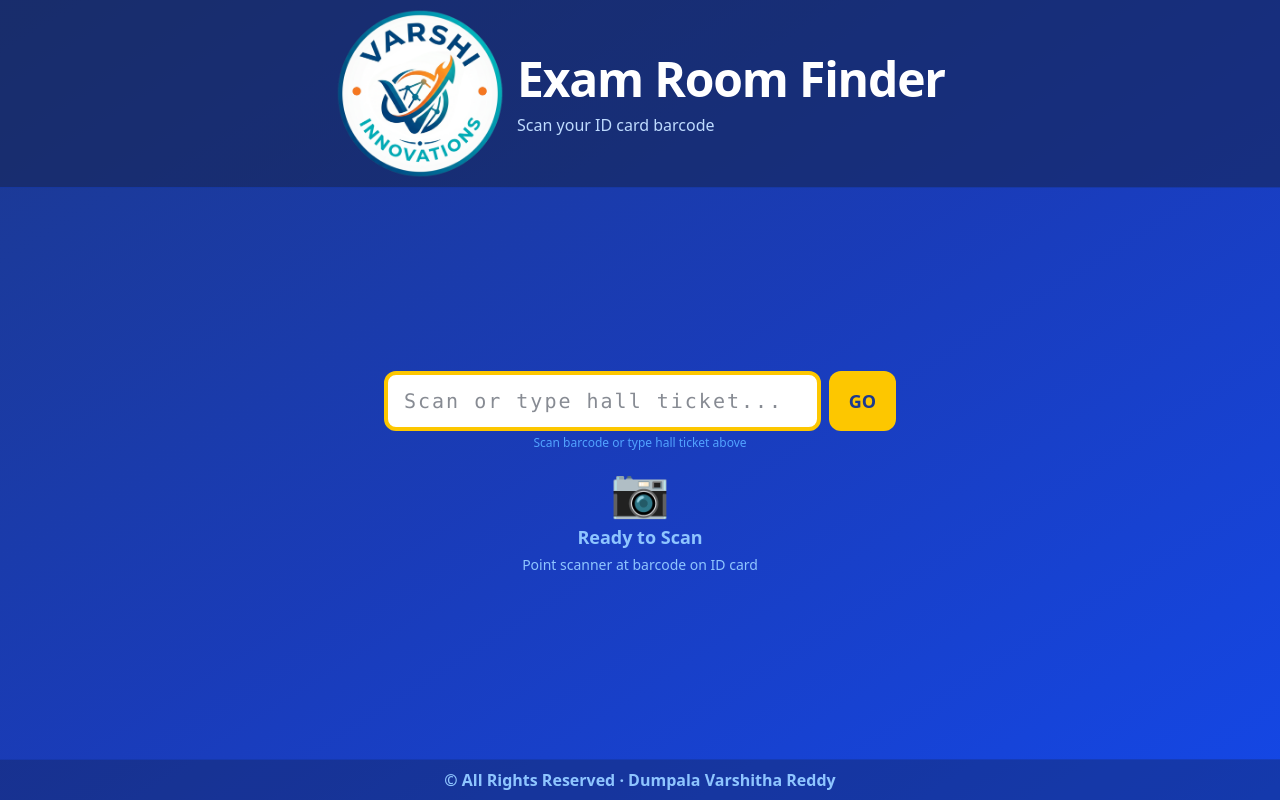
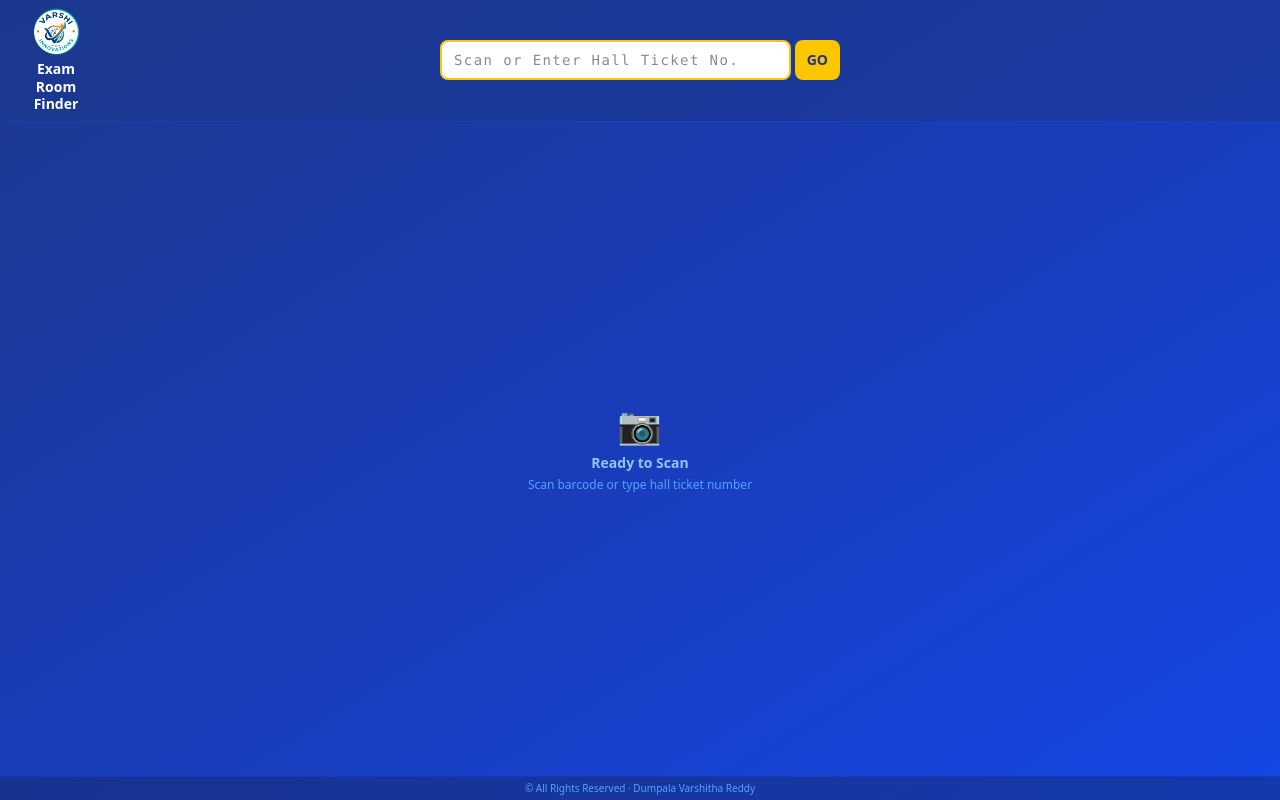
Before and after one commit to skilltimate1408/VarshithaKalanjali, a Next.js app: page /student in a window 1280 px wide. Built offline with nearby package versions, Linux system fonts and the light colour scheme.

Commit message:
initial commit

```diff
--- a/app/student/page.tsx
+++ b/app/student/page.tsx
@@ -113,44 +113,29 @@ export default function StudentKiosk() {
     }
   }, [])
 
+  const hasResult = results.length > 0
+
   return (
     <div className="h-screen w-screen overflow-hidden bg-gradient-to-br from-blue-900 via-blue-800 to-blue-700 flex flex-col text-white">
 
-      {/* ── TOP BAR ── */}
-      <div className="flex items-center justify-between px-4 py-2 bg-blue-950/60 border-b border-blue-700/40 shrink-0">
+      {/* ── TOP BAR: logo + title + input ── */}
+            <div className="flex items-center gap-4 px-4 py-2 border-b border-blue-700/40 bg-blue-900/50 shrink-0 justify-between relative">
 
-        {/* Logo + Title together */}
-        <div className="flex items-center gap-3 justify-center w-full">
-
+        {/* Logo + title stacked on left */}
+        <div className="flex flex-col items-center shrink-0 w-20">
           <Image
             src="/logo.png"
             alt="Varshi Innovations"
-            width={170}
-            height={170}
-            className="rounded-full object-contain"
+            width={48}
+            height={48}
+            className="rounded-full object-contain w-12 h-12"
           />
-           <div>
-            <h1 className="text-3xl sm:text-4xl md:text-5xl font-black tracking-tight leading-tight">
-              Exam Room Finder
-            </h1>
+          <h1 className="font-black text-sm leading-tight text-center mt-1">Exam Room Finder</h1>
+        </div>
+        {/* Input stretches to fill remaining space */}
+                <div className="flex gap-1 w-100 absolute left-1/2 -translate-x-1/2">
 
 
-            <p className="text-blue-200 text-sm sm:text-base mt-1">Scan your ID card barcode</p>
-
-
-          </div>
-        </div>
-
-        {/* Status indicator */}
-
-      </div>
-
-      {/* ── MAIN CONTENT ── */}
-      <div className="flex-1 flex flex-col items-center justify-center px-3 sm:px-6 gap-3 sm:gap-4 min-h-0">
-
-        {/* Input box */}
-        <div className="w-full max-w-lg shrink-0">
-          <div className="flex gap-2">
           <input
             type="text"
             value={inputValue}
@@ -167,8 +152,8 @@ export default function StudentKiosk() {
                 lookup(val)
               }
             }}
-              placeholder="Scan or type hall ticket..."
-              className="flex-1 text-base sm:text-xl px-4 py-3 rounded-xl text-gray-900 bg-white border-4 border-yellow-400 focus:outline-none focus:border-yellow-300 font-mono tracking-widest"
+            placeholder="Scan or Enter Hall Ticket No."
+            className="flex-1 min-w-0 text-sm px-3 py-2 rounded-lg text-gray-900 bg-white border-2 border-yellow-400 focus:outline-none focus:border-yellow-300 font-mono tracking-widest"
             autoComplete="off"
             spellCheck={false}
           />
@@ -180,94 +165,88 @@ export default function StudentKiosk() {
               }
             }}
             disabled={loading}
-              className="bg-yellow-400 text-blue-900 px-5 py-3 rounded-xl text-base sm:text-lg font-black hover:bg-yellow-300 disabled:opacity-40 transition-colors shrink-0"
+            className="bg-yellow-400 text-blue-900 px-3 py-2 rounded-lg font-black text-sm hover:bg-yellow-300 disabled:opacity-40 transition-colors shrink-0"
           >
-              {loading ? '...' : 'GO'}
+            {loading ? '…' : 'GO'}
           </button>
-          </div>
-          <div className="mt-1 text-center text-xs min-h-[16px]">
-            {!loading && inputValue && results.length > 0 && (
-              <span className="text-blue-300">Hall ticket clears in 5s</span>
-            )}
-            {!loading && !inputValue && results.length === 0 && !error && (
-              <span className="text-blue-400">Scan barcode or type hall ticket above</span>
-            )}
         </div>
       </div>
 
-        {/* Error */}
+      {/* ── MAIN CONTENT ── */}
+      <div className="flex-1 overflow-y-auto flex flex-col items-center justify-center px-3 py-3 gap-3">
+
+        {/* Status messages */}
+        {loading && (
+          <p className="text-yellow-300 animate-pulse text-sm font-semibold">Searching...</p>
+        )}
+
         {error && (
-          <div className="w-full max-w-lg bg-red-500 text-white px-4 py-3 rounded-xl text-sm sm:text-base font-semibold text-center shrink-0">
+          <div className="w-full max-w-md bg-red-500 text-white px-4 py-3 rounded-xl text-sm font-semibold text-center">
             ❌ {error}
           </div>
         )}
 
-        {/* Idle */}
-        {!loading && !error && results.length === 0 && !inputValue && (
-          <div className="text-center text-blue-300 shrink-0">
-            <div className="text-4xl sm:text-5xl mb-2">📷</div>
-            <p className="text-base sm:text-lg font-semibold">Ready to Scan</p>
-            <p className="text-xs sm:text-sm mt-1">Point scanner at barcode on ID card</p>
+        {/* Idle state */}
+        {!loading && !error && !hasResult && !inputValue && (
+          <div className="text-center text-blue-300">
+            <div className="text-4xl mb-2">📷</div>
+            <p className="text-sm font-semibold">Ready to Scan</p>
+            <p className="text-xs mt-1 text-blue-400">Scan barcode or type hall ticket number</p>
           </div>
         )}
 
-        {/* Result — fits in screen, no scroll */}
-        {results.length > 0 && results.map((s, i) => (
-          <div key={i} className="w-full max-w-lg bg-white text-gray-900 rounded-2xl shadow-2xl overflow-hidden shrink-0">
+        {/* Result card */}
+        {hasResult && results.map((s, i) => (
+          <div key={i} className="w-full max-w-md bg-white text-gray-900 rounded-2xl shadow-2xl overflow-hidden">
 
-            {/* Green header */}
             <div className="bg-green-500 text-white text-center py-2 px-4">
-              <p className="text-sm sm:text-base font-bold">✓ Seat Details Found</p>
+              <p className="text-sm font-bold">✓ Seat Details Found</p>
             </div>
 
-            <div className="p-3 sm:p-4">
-              {/* Name */}
-              <h2 className="text-lg sm:text-2xl font-black text-blue-900 text-center border-b pb-2 mb-3">
+            <div className="p-3">
+              <h2 className="text-xl font-black text-blue-900 text-center border-b pb-2 mb-3">
                 {s.student_name}
               </h2>
 
-              {/* Room / Building / Seat — 3 cols */}
               <div className="grid grid-cols-3 gap-2 mb-3">
-                <div className="bg-blue-50 rounded-xl p-2 sm:p-3 text-center border-2 border-blue-200">
-                  <p className="text-gray-500 text-xs uppercase tracking-wide mb-1">Room</p>
-                  <p className="text-3xl sm:text-4xl font-black text-blue-700 leading-none">{s.room_no}</p>
+                <div className="bg-blue-50 rounded-xl p-2 text-center border-2 border-blue-200">
+                  <p className="text-gray-500 text-[10px] uppercase tracking-widest mb-1">Room</p>
+                  <p className="text-3xl font-black text-blue-700 leading-none">{s.room_no}</p>
                 </div>
-                <div className="bg-purple-50 rounded-xl p-2 sm:p-3 text-center border-2 border-purple-200">
-                  <p className="text-gray-500 text-xs uppercase tracking-wide mb-1">Building</p>
-                  <p className="text-xl sm:text-2xl font-black text-purple-700 leading-none break-words">{s.building}</p>
+                <div className="bg-purple-50 rounded-xl p-2 text-center border-2 border-purple-200">
+                  <p className="text-gray-500 text-[10px] uppercase tracking-widest mb-1">Building</p>
+                  <p className="text-base font-black text-purple-700 leading-none break-words">{s.building}</p>
                 </div>
-                <div className="bg-green-50 rounded-xl p-2 sm:p-3 text-center border-2 border-green-200">
-                  <p className="text-gray-500 text-xs uppercase tracking-wide mb-1">Seat</p>
-                  <p className="text-3xl sm:text-4xl font-black text-green-700 leading-none">{s.seat_no}</p>
+                <div className="bg-green-50 rounded-xl p-2 text-center border-2 border-green-200">
+                  <p className="text-gray-500 text-[10px] uppercase tracking-widest mb-1">Seat</p>
+                  <p className="text-3xl font-black text-green-700 leading-none">{s.seat_no}</p>
                 </div>
               </div>
 
-              {/* Branch + Date */}
               <div className="grid grid-cols-2 gap-2">
                 <div className="bg-gray-50 rounded-xl p-2 text-center">
-                  <p className="text-gray-400 text-xs uppercase">Branch</p>
-                  <p className="font-bold text-gray-700 text-sm sm:text-base">{s.branch}</p>
+                  <p className="text-gray-400 text-[10px] uppercase">Branch</p>
+                  <p className="font-bold text-gray-700 text-sm">{s.branch}</p>
                 </div>
                 {s.exam_date && (
                   <div className="bg-yellow-50 rounded-xl p-2 text-center">
-                    <p className="text-gray-400 text-xs uppercase">Date & Session</p>
-                    <p className="font-bold text-gray-700 text-xs sm:text-sm">{s.exam_date} — {s.session}</p>
+                    <p className="text-gray-400 text-[10px] uppercase">Date & Session</p>
+                    <p className="font-bold text-gray-700 text-xs">{s.exam_date} — {s.session}</p>
                   </div>
                 )}
               </div>
             </div>
 
-            <div className="bg-gray-50 text-center py-2 border-t">
-              <p className="text-xs text-gray-400">Scan next barcode to continue</p>
+            <div className="bg-gray-50 text-center py-1.5 border-t">
+              <p className="text-[10px] text-gray-400">Scan next barcode to continue · clears in 5s</p>
             </div>
           </div>
         ))}
       </div>
 
       {/* ── FOOTER ── */}
-      <div className="shrink-0 text-center py-2 bg-blue-950/40 border-t border-blue-700/30">
-        <p className="text-blue-300 text-sm sm:text-base font-semibold">© All Rights Reserved · Dumpala Varshitha Reddy</p>
-
+      <div className="shrink-0 text-center py-1 bg-blue-950/40 border-t border-blue-700/30">
+        <p className="text-blue-400 text-[10px]">© All Rights Reserved · Dumpala Varshitha Reddy</p>
       </div>
 
     </div>
```
Lines whose indentation alone changed are shown as unchanged.
